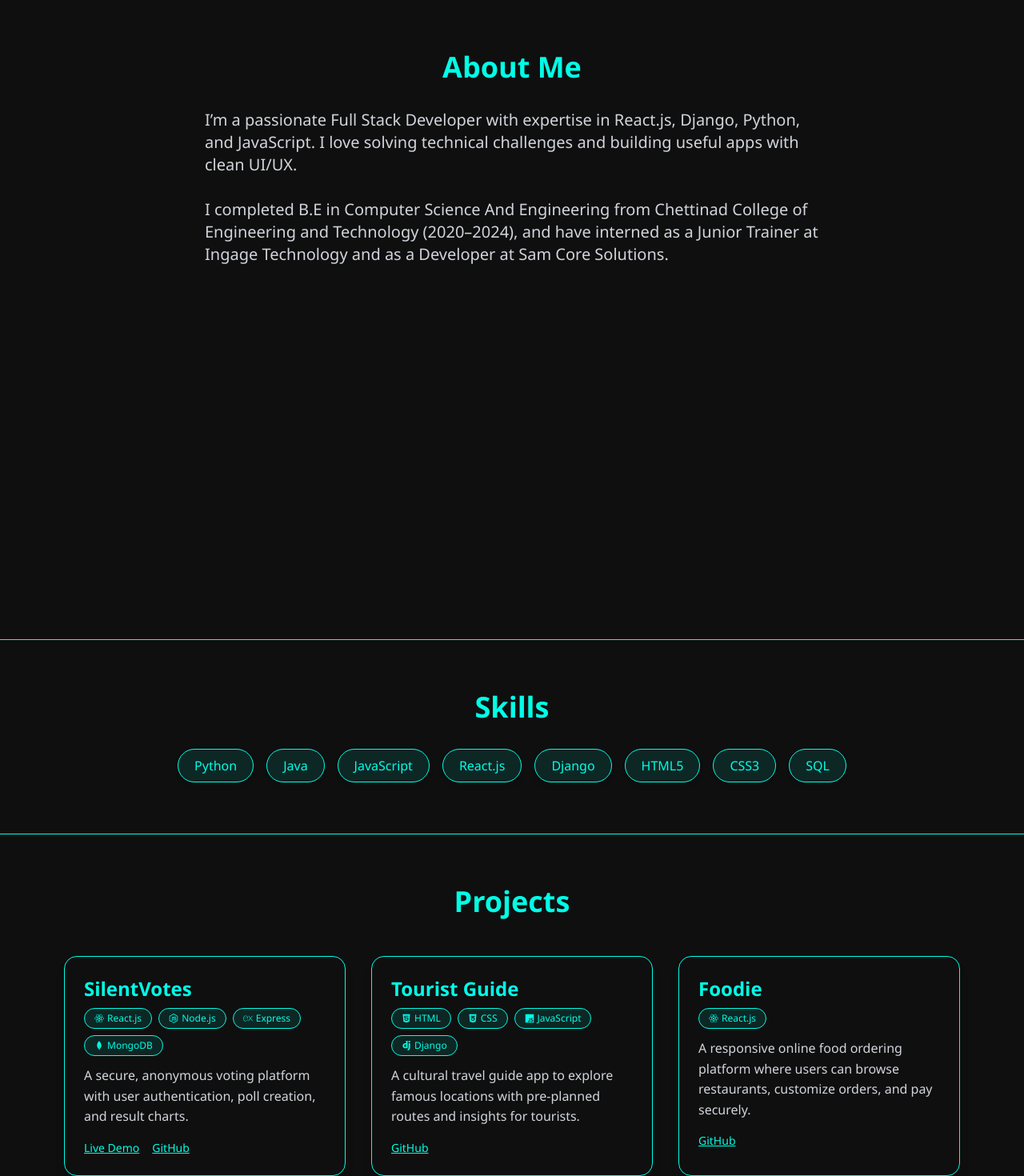
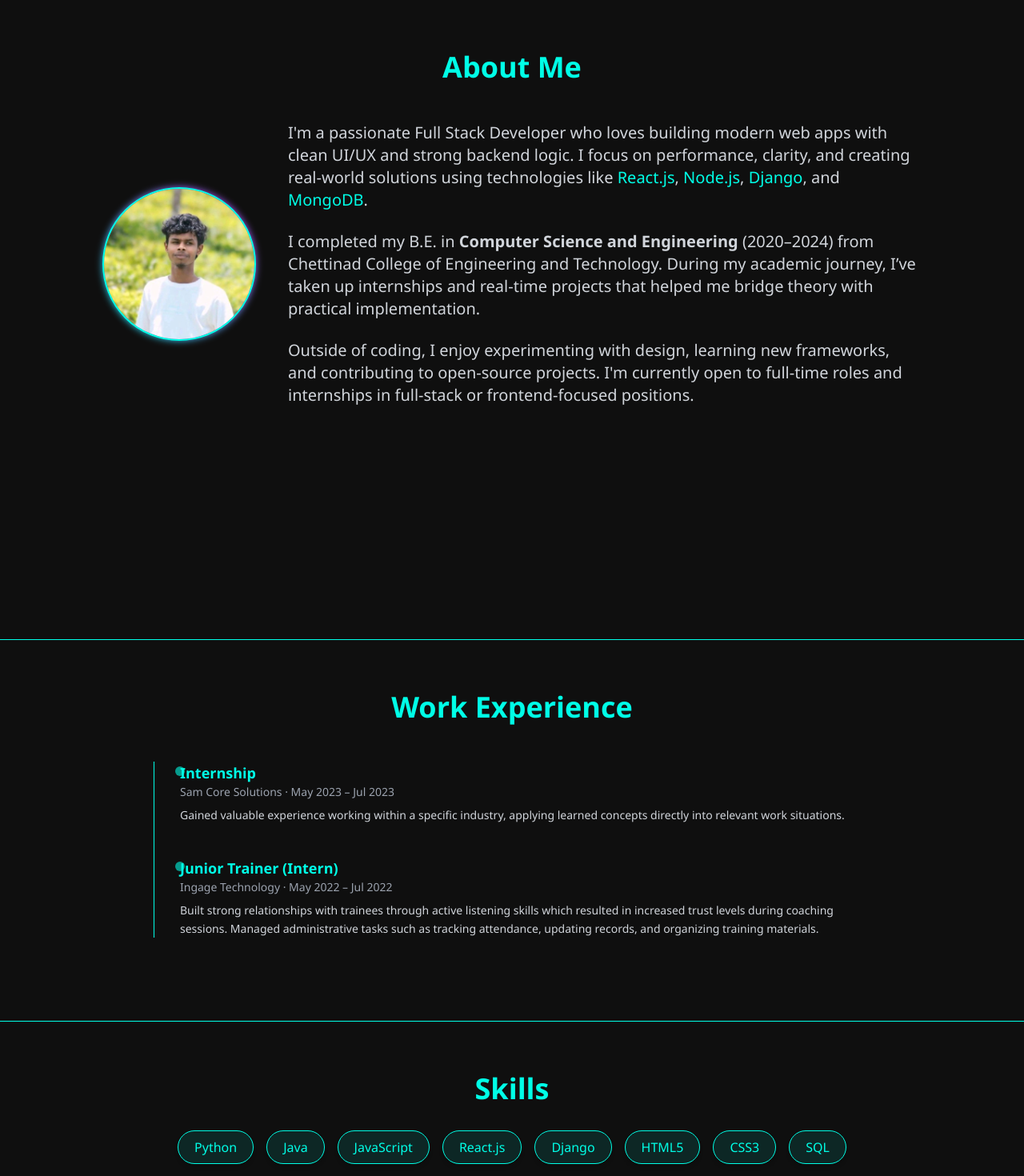
Before and after one commit to MithunkarthikK/portfolio, a React (Vite) app: page / in a window 1280 px wide. Shown: the part 800-2270 px from the top of the page at 80% size. Built offline with nearby package versions, Linux system fonts and the light colour scheme.

Commit message:
Add: Work Experiences & Update: About me

```diff
--- a/package.json
+++ b/package.json
@@ -11,6 +11,7 @@
   },
   "dependencies": {
     "aos": "^2.3.4",
+    "framer-motion": "^12.23.0",
     "lucide-react": "^0.525.0",
     "react": "^19.1.0",
     "react-dom": "^19.1.0",
--- a/src/App.jsx
+++ b/src/App.jsx
@@ -7,6 +7,7 @@ import Projects from './components/Projects';
 import Contact from './components/Contact';
 import Footer from './components/Footer';
 import Loader from './components/Loader';
+import Experience from './components/Experience';
 
 function App() {
   const [loading, setLoading] = useState(true);
@@ -23,6 +24,7 @@ function App() {
       <Navbar />
       <Hero />
       <About />
+      <Experience/>
       <Skills />
       <Projects />
       <Contact />
--- a/src/components/About.jsx
+++ b/src/components/About.jsx
@@ -5,13 +5,36 @@ const About = () => {
             className="min-h-screen bg-background text-white py-12 sm:py-16 px-4 sm:px-6 border-b border-glow"
             data-aos="fade-up"
         >
-      <h2 className="text-3xl sm:text-4xl font-bold text-glow mb-8 text-center">About Me</h2>
-      <p className="max-w-3xl mx-auto text-base sm:text-lg md:text-xl text-gray-300 leading-relaxed">
-        I’m a passionate Full Stack Developer with expertise in React.js, Django, Python, and JavaScript.
-        I love solving technical challenges and building useful apps with clean UI/UX.
-        <br /><br />
-        I completed B.E in Computer Science And Engineering from Chettinad College of Engineering and Technology (2020–2024), and have interned as a Junior Trainer at Ingage Technology and as a Developer at Sam Core Solutions.
+            <h2 className="text-3xl sm:text-4xl font-bold text-glow mb-12 text-center">
+                About Me
+            </h2>
+
+            <div className="max-w-5xl mx-auto flex flex-col md:flex-row items-center gap-10">
+                {/* Avatar */}
+                <div className="flex-shrink-0">
+                    <div className="relative w-48 h-48 rounded-full before:absolute before:inset-0 before:rounded-full before:bg-gradient-to-r before:from-cyan-400 before:to-purple-500 before:blur-sm before:animate-glow">
+                        <img
+                            src="/profile.jpg"
+                            alt="Mithunkarthik"
+                            className="w-48 h-48 rounded-full object-cover relative z-10 border-2 border-glow"
+                        />
+                    </div>
+
+                </div>
+
+                {/* Bio Text */}
+                <div className="text-base sm:text-lg md:text-xl text-gray-300 leading-relaxed space-y-6">
+                    <p>
+                        I'm a passionate Full Stack Developer who loves building modern web apps with clean UI/UX and strong backend logic. I focus on performance, clarity, and creating real-world solutions using technologies like <span className="text-glow">React.js</span>, <span className="text-glow">Node.js</span>, <span className="text-glow">Django</span>, and <span className="text-glow">MongoDB</span>.
                     </p>
+                    <p>
+                        I completed my B.E. in <strong>Computer Science and Engineering</strong> (2020–2024) from Chettinad College of Engineering and Technology. During my academic journey, I’ve taken up internships and real-time projects that helped me bridge theory with practical implementation.
+                    </p>
+                    <p>
+                        Outside of coding, I enjoy experimenting with design, learning new frameworks, and contributing to open-source projects. I'm currently open to full-time roles and internships in full-stack or frontend-focused positions.
+                    </p>
+                </div>
+            </div>
         </div>
     );
 };
--- /dev/null
+++ b/src/components/Experience.jsx
@@ -0,0 +1,44 @@
+// File: src/components/Experience.jsx
+const experiences = [
+  {
+    company: "Sam Core Solutions",
+    role: "Internship",
+    duration: "May 2023 – Jul 2023",
+    description:
+      "Gained valuable experience working within a specific industry, applying learned concepts directly into relevant work situations.",
+  },
+  {
+    company: "Ingage Technology",
+    role: "Junior Trainer (Intern)",
+    duration: "May 2022 – Jul 2022",
+    description:
+      "Built strong relationships with trainees through active listening skills which resulted in increased trust levels during coaching sessions. Managed administrative tasks such as tracking attendance, updating records, and organizing training materials.",
+  },
+];
+
+const Experience = () => {
+  return (
+    <div
+      id="experience"
+      className="bg-background text-white py-16 px-6 border-b border-glow"
+      data-aos="fade-up"
+    >
+      <h2 className="text-4xl font-bold text-glow mb-12 text-center">
+        Work Experience
+      </h2>
+
+      <div className="relative border-l border-glow max-w-4xl mx-auto pl-6">
+        {experiences.map((exp, i) => (
+          <div key={i} className="mb-10 ml-2 relative">
+            <div className="absolute w-3 h-3 bg-glow rounded-full -left-1.5 top-1.5 animate-pulse" />
+            <h3 className="text-lg font-semibold text-glow">{exp.role}</h3>
+            <p className="text-sm text-gray-400">{exp.company} · {exp.duration}</p>
+            <p className="mt-2 text-gray-300 text-sm leading-relaxed">{exp.description}</p>
+          </div>
+        ))}
+      </div>
+    </div>
+  );
+};
+
+export default Experience;
--- a/src/index.css
+++ b/src/index.css
@@ -17,3 +17,17 @@ html {
     @apply px-6 py-2 bg-glow text-black font-semibold rounded shadow-md hover:scale-105 transition duration-200;
   }
 }
+@layer utilities {
+  @keyframes glowRing {
+    0% {
+      transform: rotate(0deg);
+    }
+    100% {
+      transform: rotate(360deg);
+    }
+  }
+
+  .animate-glow {
+    animation: glowRing 6s linear infinite;
+  }
+}
```
Also changed, not shown: public/profile.jpg (added), 1 other file (tests, documents, lock files or other folders). Lines whose indentation alone changed are shown as unchanged.
